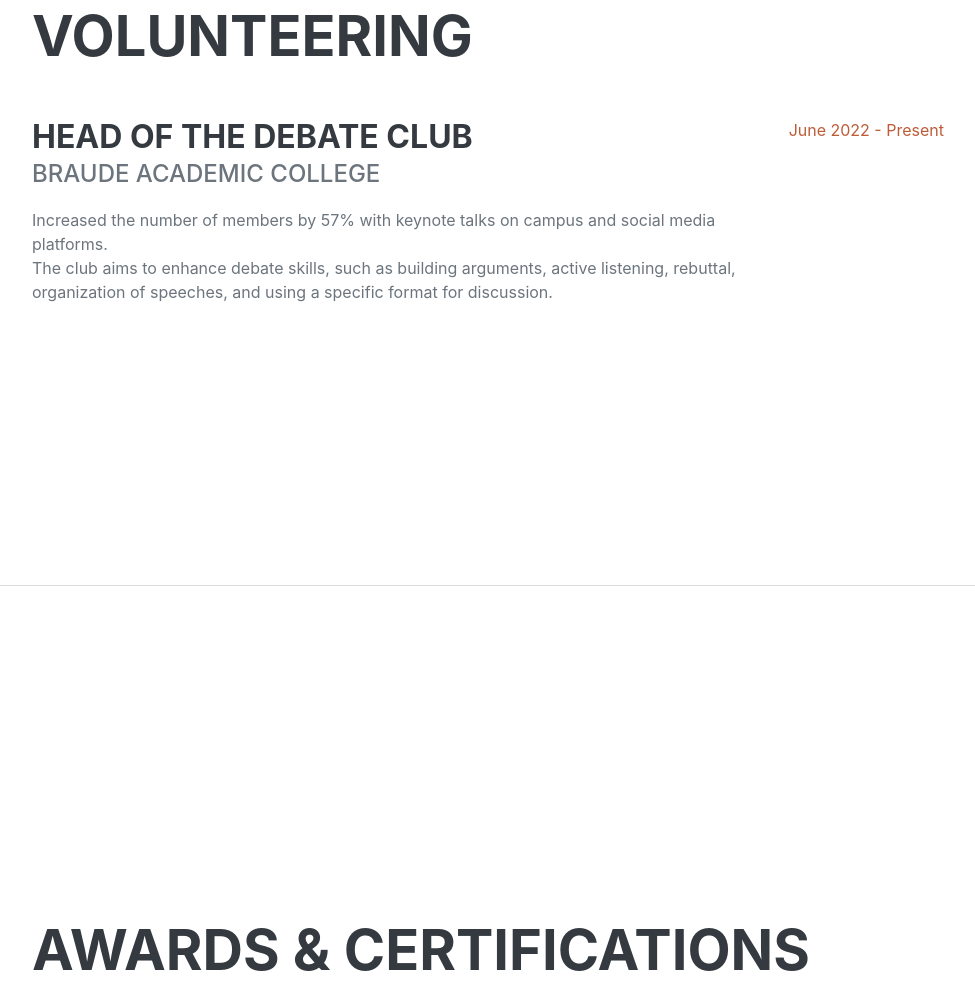
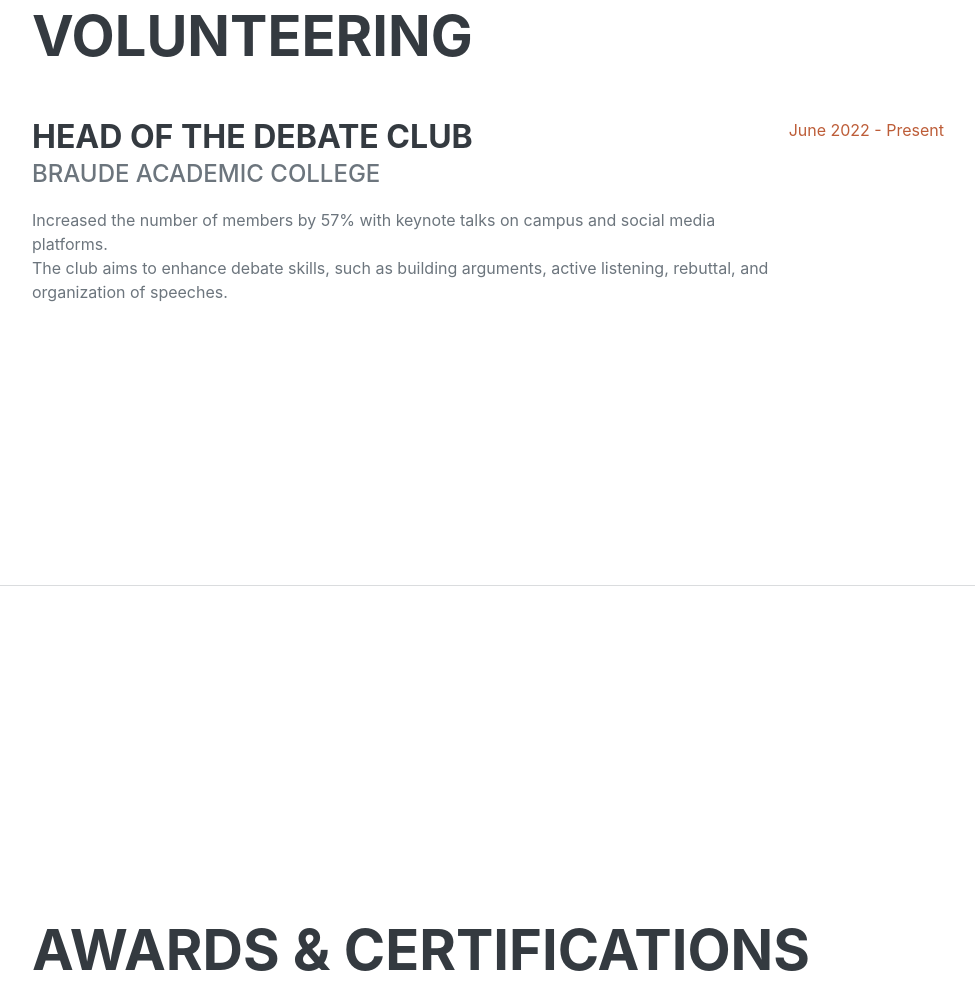
Before and after one commit to Roee-Bar/Roee-Bar.github.io, a plain HTML site: page index.html in a window 1280 px wide. Shown: the part 5126-6134 px from the top of the page, without its empty margins (288-1263 px from the left). Drawn offline with nearby package versions, Linux system fonts and the light colour scheme; a web font is replaced by a local one.

Commit message:
updated<p> in voluntiring

```diff
--- a/index.html
+++ b/index.html
@@ -226,7 +226,7 @@
                             <h3 class="mb-0">Head of the debate club</h3>
                             <div class="subheading mb-3">Braude Academic College</div>
                             <p>Increased the number of members by 57% with keynote talks on campus and social media platforms.<br>
-                                The club aims to enhance debate skills, such as building arguments, active listening, rebuttal, organization of speeches, and using a specific format for discussion.</p>
+                                The club aims to enhance debate skills, such as building arguments, active listening, rebuttal, and organization of speeches.</p>
                         </div>
                         <div class="flex-shrink-0"><span class="text-primary">June 2022 - Present</span></div>
                     </div>
```
